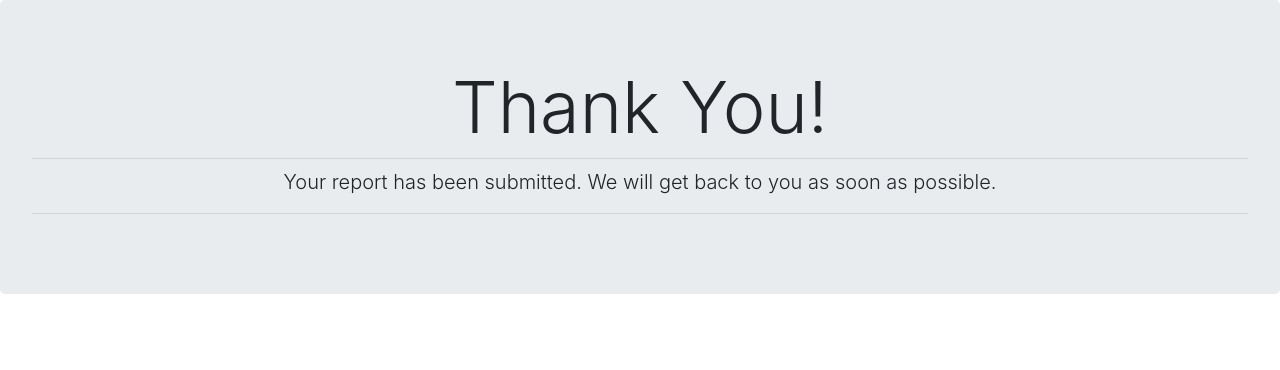
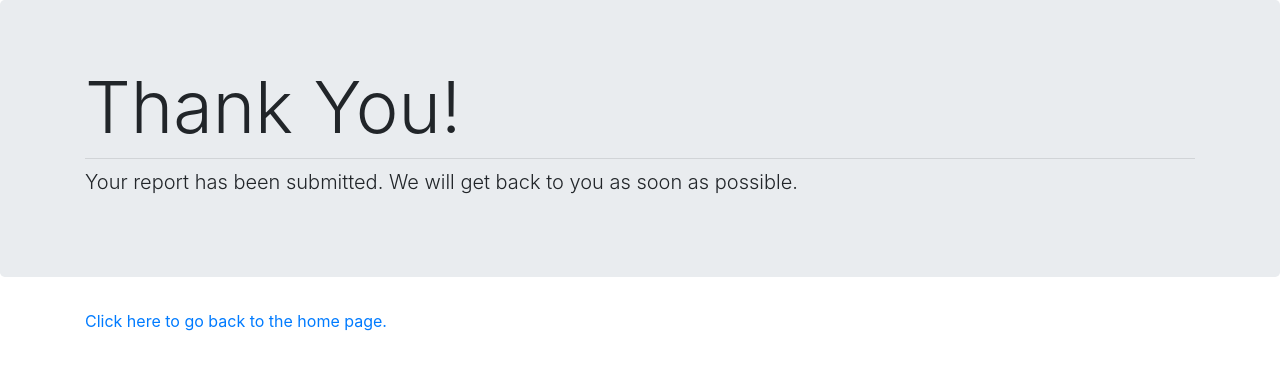
Before and after one commit to patthomasrick/cs3205-baboons, a plain HTML site: page thank_you.html in a window 1280 px wide. Drawn offline with nearby package versions, Linux system fonts and the light colour scheme.

Commit message:
Themed and added link back to home

```diff
--- a/thank_you.html
+++ b/thank_you.html
@@ -8,9 +8,15 @@
   <link rel="stylesheet" href="https://stackpath.bootstrapcdn.com/bootstrap/4.3.1/css/bootstrap.min.css"
         integrity="sha384-ggOyR0iXCbMQv3Xipma34MD+dH/1fQ784/j6cY/iJTQUOhcWr7x9JvoRxT2MZw1T" crossorigin="anonymous">
 </head>
-<div class="jumbotron text-center">
-  <h1 class="display-3">Thank You!</h1>
-  <hr class="my-2">
-  <p class="lead">Your report has been submitted. We will get back to you as soon as possible.</p>
-  <hr>
+<body>
+<div class="jumbotron">
+  <div class="container">
+    <h1 class="display-3">Thank You!</h1>
+    <hr class="my-2">
+    <p class="lead">Your report has been submitted. We will get back to you as soon as possible.</p>
+  </div>
 </div>
+<div class="container">
+  <a href="index.html">Click here to go back to the home page.</div>
+</div>
+</body>
```
